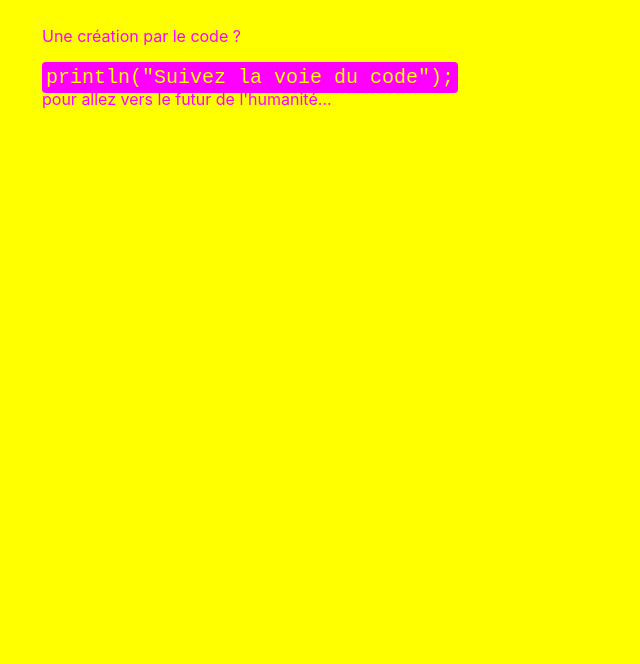
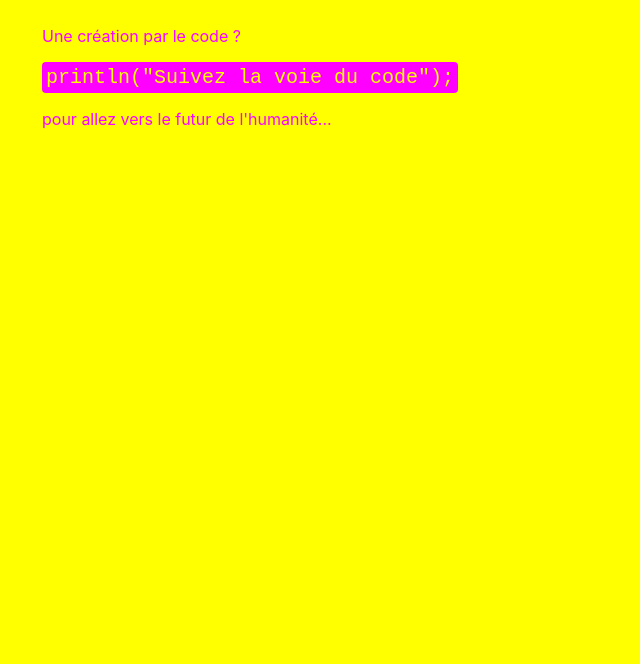
Before and after one commit to Olombelona/olombelona-site, a Gatsby site: page / in a window 1280 px wide. Shown: the part 136-800 px from the top of the page, without its empty margins (0-640 px from the left). Built offline with nearby package versions, Linux system fonts and the light colour scheme; Gatsby itself is replaced by a stand-in of ours.

Commit message:
Update index.tsx

```diff
--- a/src/pages/index.tsx
+++ b/src/pages/index.tsx
@@ -45,7 +45,7 @@ const IndexPage: React.FC<PageProps> = () => {
         <span style={headingAccentStyles}>Atelier de création digitale</span>
       </h1>
       <p style={paragraphStyles}>
-        Une création par le code ? <br /><br /><Button/><br />pour allez vers le futur de l'humanité...
+        Une création par le code ? <br /><br /><Button/><br /><br />pour allez vers le futur de l'humanité...
       </p>
 
     </Layout>
```
